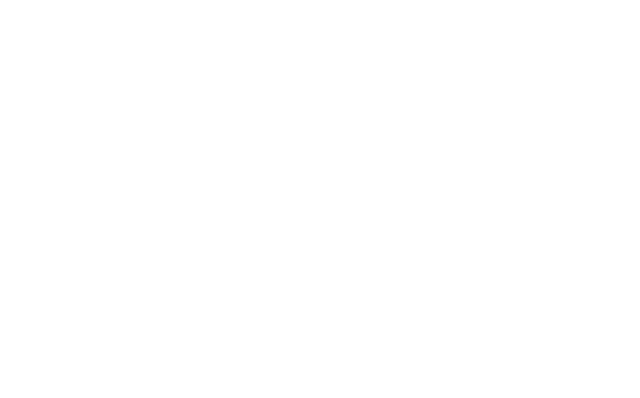
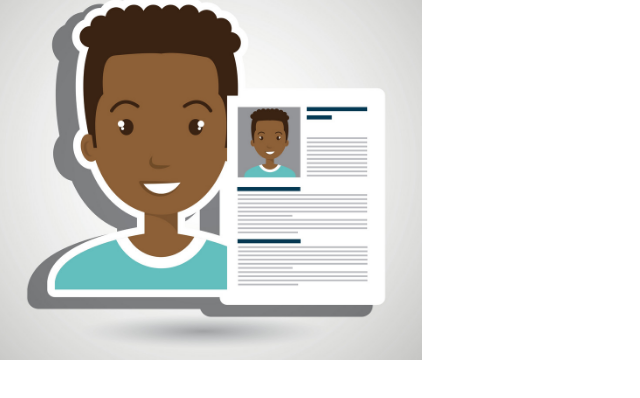
Before and after one commit to victormgbam/resume-project, a plain HTML site: page index.html in a window 1280 px wide. Shown: the whole page, without its empty margins (0-640 px from the left). Drawn offline with nearby package versions, Linux system fonts and the light colour scheme.

Commit message:
Add css styles for header and logo to style.css

```diff
--- /dev/null
+++ b/assets/css/style.css
@@ -0,0 +1,16 @@
+@import url('https://fonts.googleapis.com/css?family=Roboto:100,200,300,400,500,600,700|Exo:100,200,300,400,500,600,700');
+
+header {
+    margin: 0;
+}
+
+.logo {
+    background: url("../images/vic-image.jpg");
+    background-position: center;
+    background-repeat: no-repeat;
+    background-size: cover;
+    min-height: 360px;
+    transition: all .5s ease-in-out;
+    -moz-transition: all .5s ease-in-out;
+    -webkit-transition: all .5s ease-in-out;
+}
--- a/index.html
+++ b/index.html
@@ -6,11 +6,19 @@
     <meta name="viewport" content="width=device-width, initial-scale=1.0">
     <link rel="stylesheet" href="https://maxcdn.bootstrapcdn.com/bootstrap/4.2.1/css/bootstrap.min.css" type="text/css" />
     <link rel="stylesheet" href="https://use.fontawesome.com/releases/v5.0.10/css/all.css" integrity="sha384-+d0P83n9kaQMCwj8F4RJB66tzIwOKmrdb46+porD/OvrJ+37WqIM7UoBtwHO6Nlg" crossorigin="anonymous" type="text/css" />
+    <link rel="stylesheet" href="assets/css/style.css" type="text/css" />
     <title>Victor</title>
 </head>
 <body>
     <header>
+        <div class="row">
+            <a href="index.html" class="col-md-4 logo">
 
+            </a>
+            <div class="col-md-8">
+
+            </div>
+        </div>
     </header>
     <section>
 
```
Also changed, not shown: assets/images/vic-image.jpg (added), 1 other file.
